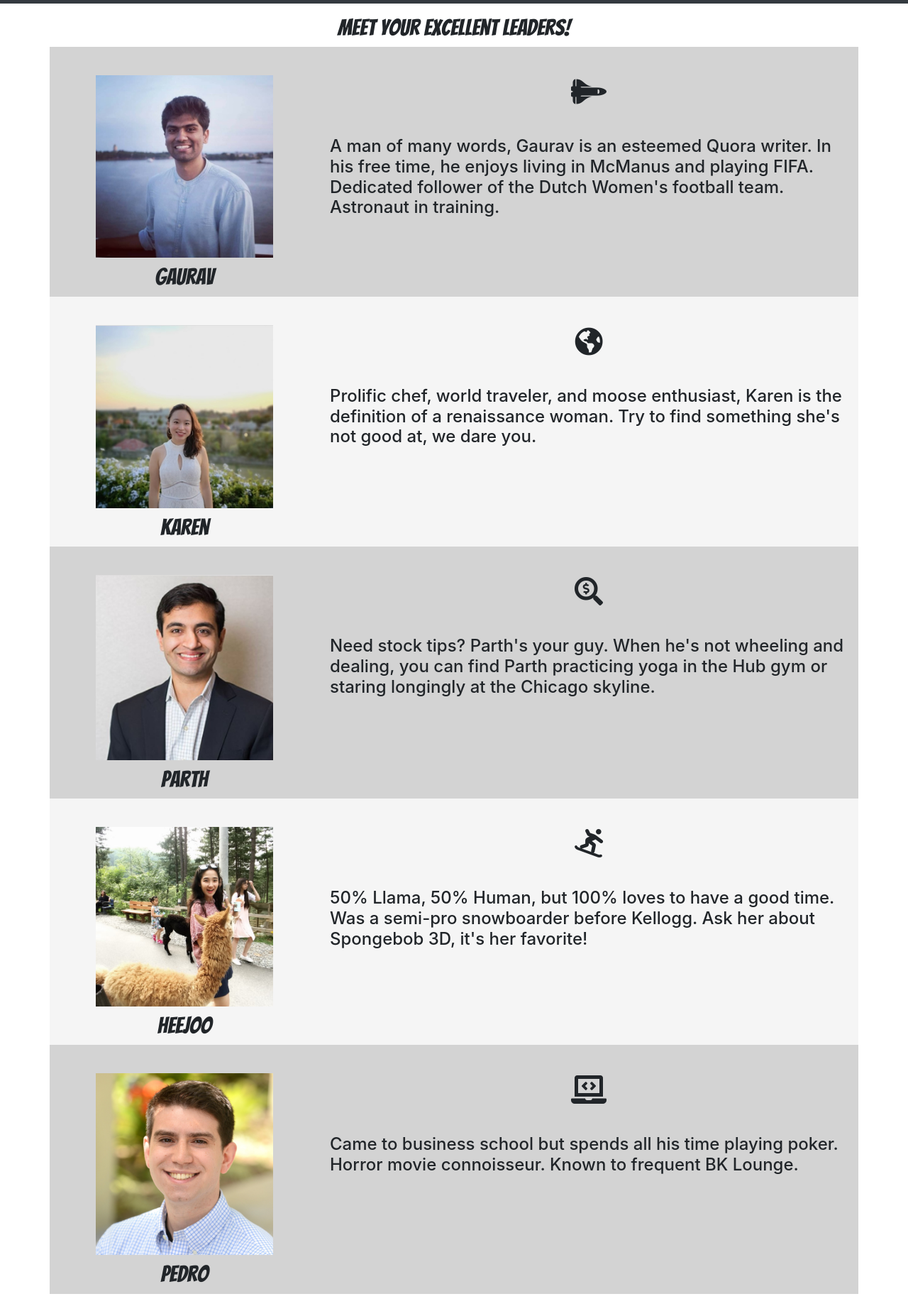
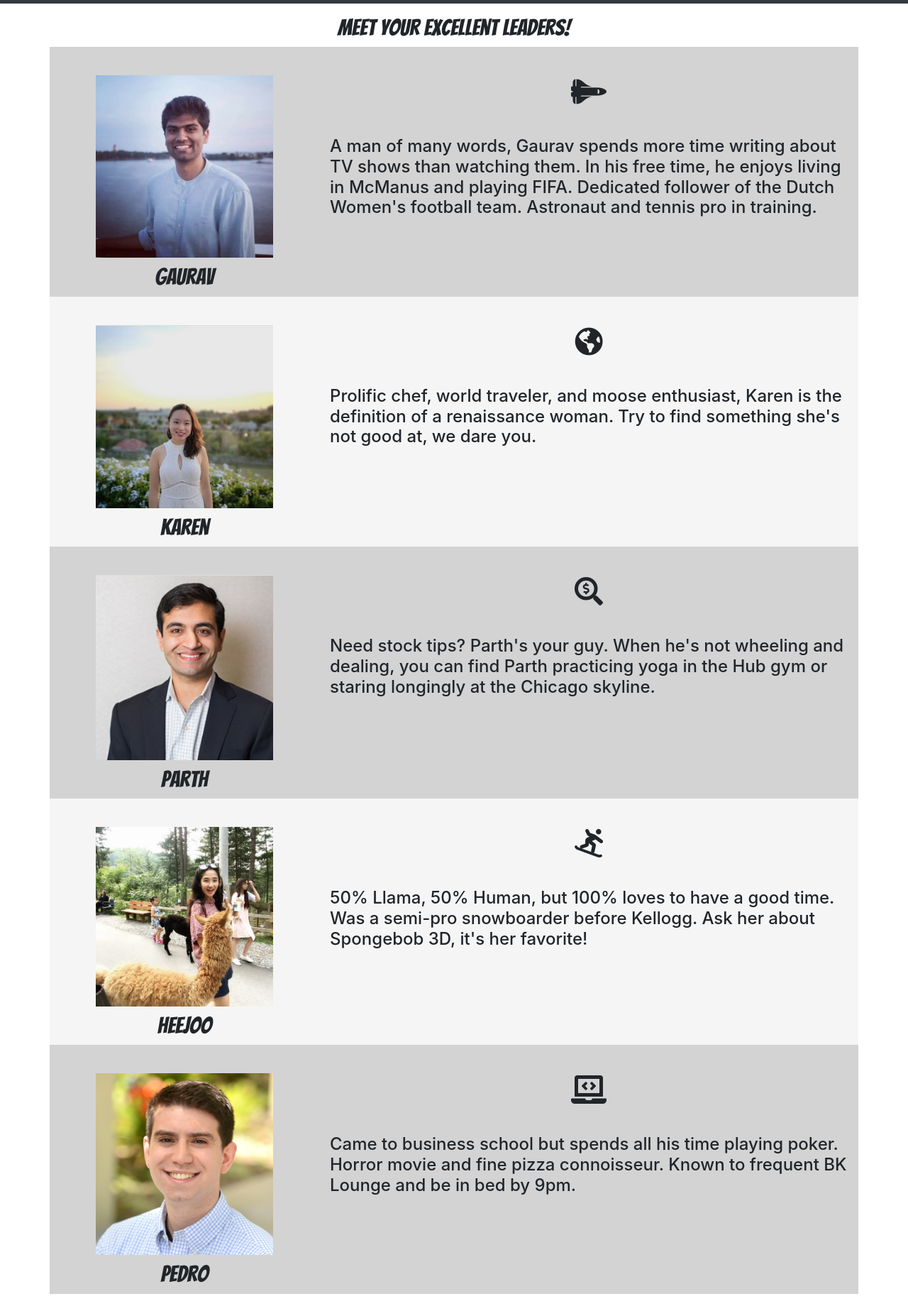
Before and after one commit to pedroce2323/pedroce2323.github.io, a plain HTML site: page leaders.html in a window 1280 px wide. Shown: the part 53-1900 px from the top of the page at 71% size. Drawn offline with nearby package versions, Linux system fonts and the light colour scheme.

Commit message:
Update leaders.html

```diff
--- a/leaders.html
+++ b/leaders.html
@@ -75,7 +75,7 @@
                         <i class="fas fa-space-shuttle"></i>
                     </h1>
                     <h3>
-                        A man of many words, Gaurav is an esteemed Quora writer. In his free time, he enjoys living in McManus and playing FIFA. Dedicated follower of the Dutch Women's football team. Astronaut in training.
+                        A man of many words, Gaurav spends more time writing about TV shows than watching them. In his free time, he enjoys living in McManus and playing FIFA. Dedicated follower of the Dutch Women's football team. Astronaut and tennis pro in training.
                     </h3>
                 </div>
             </div>
@@ -159,7 +159,7 @@
                         <i class="fas fa-laptop-code"></i>
                     </h1>
                     <h3>
-                        Came to business school but spends all his time playing poker. Horror movie connoisseur. Known to frequent BK Lounge.
+                        Came to business school but spends all his time playing poker. Horror movie and fine pizza connoisseur. Known to frequent BK Lounge and be in bed by 9pm.
                     </h3>
                 </div>
             </div>
```
